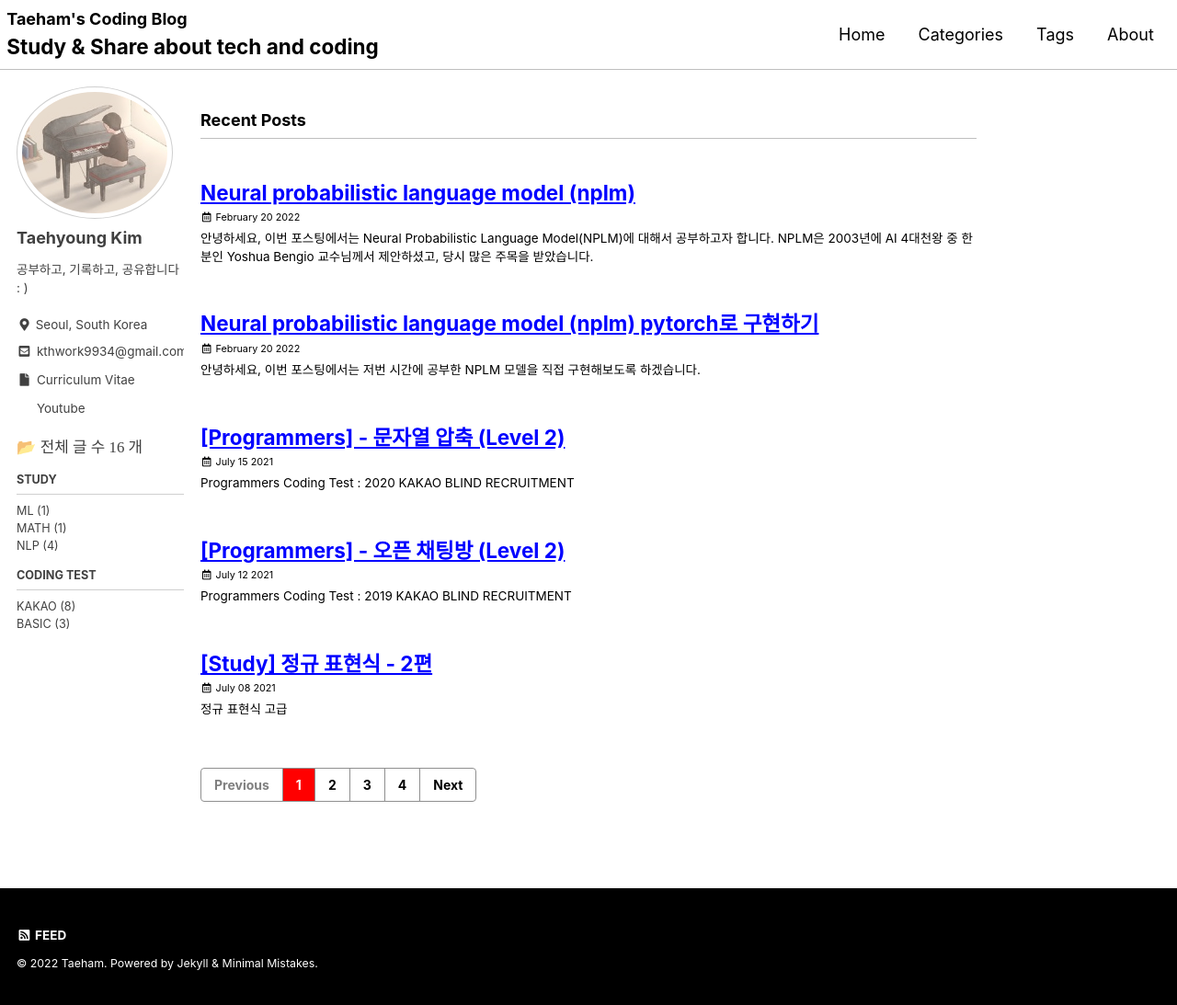
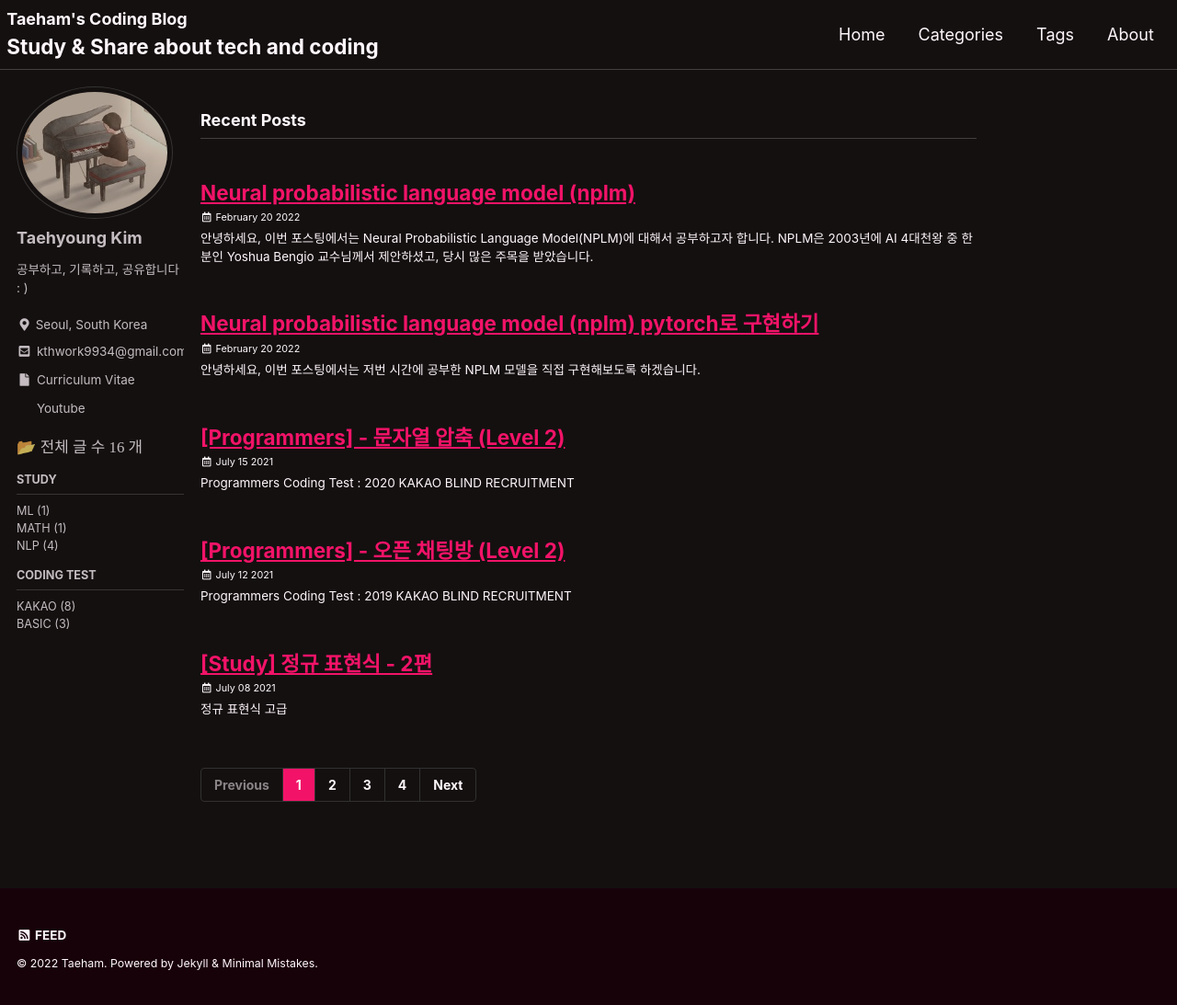
Before and after one commit to kthworks/kthworks.github.io, a Jekyll site: the page built from index.html, in a window 1280 px wide and 1093 px high. Shown: the whole window at 92% size. Built offline with Jekyll 4.4.1, drawn with Linux system fonts in a browser that asks for light colours; cached includes are drawn as plain includes; the list of posts is cut into pages by our own code.

Commit message:
Update _config.yml

```diff
--- a/_config.yml
+++ b/_config.yml
@@ -12,7 +12,7 @@
 
 
 remote_theme      : "mmistakes/minimal-mistakes@4.21.0"
-minimal_mistakes_skin    : "contrast" # "air", "aqua", "contrast", "dark", "dirt", "neon", "mint", "plum", "sunrise"
+minimal_mistakes_skin    : "neon" # "air", "aqua", "contrast", "dark", "dirt", "neon", "mint", "plum", "sunrise"
 
 # Site Settings
 title                    : "Taeham's Coding Blog"
```
